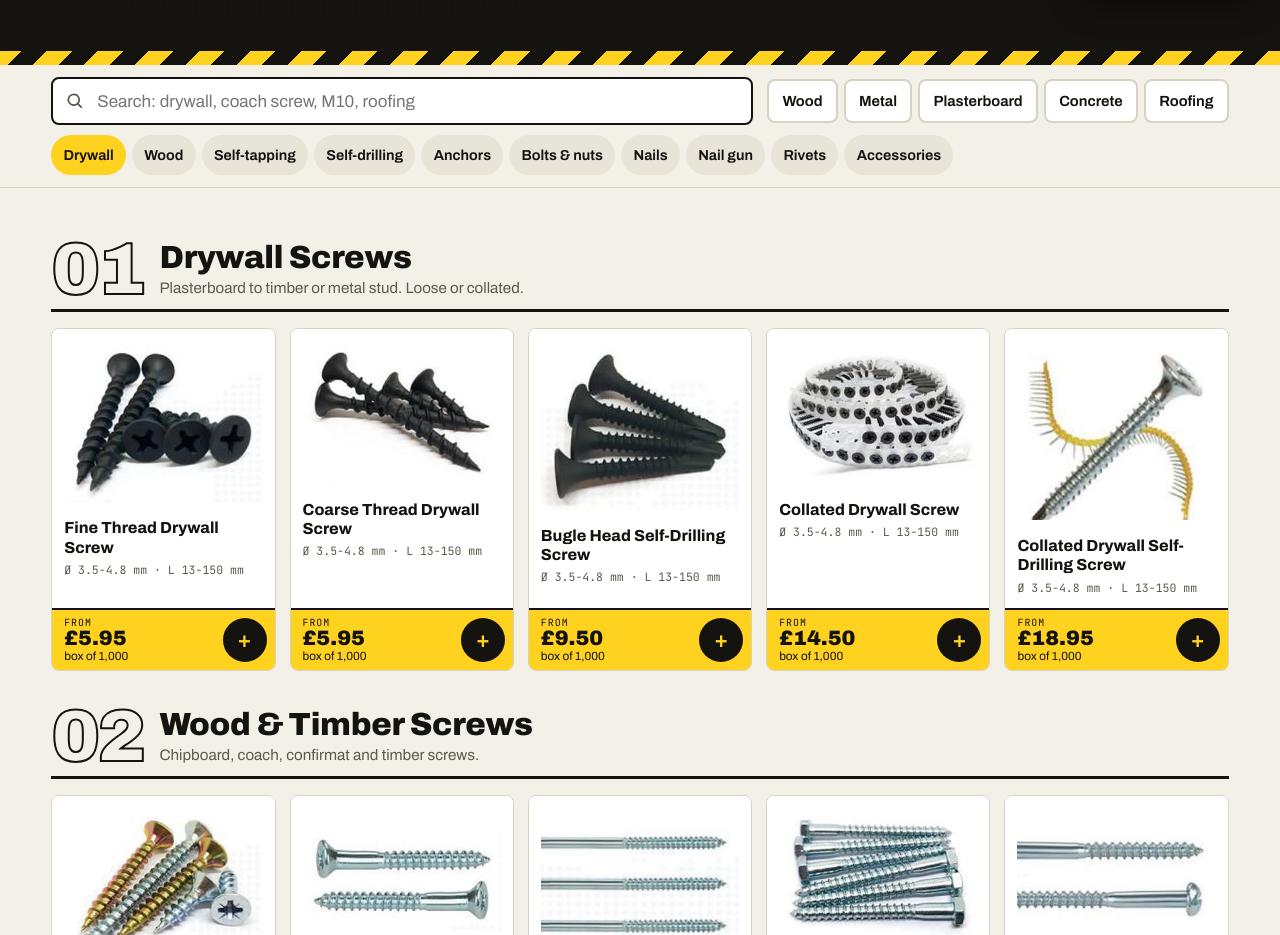
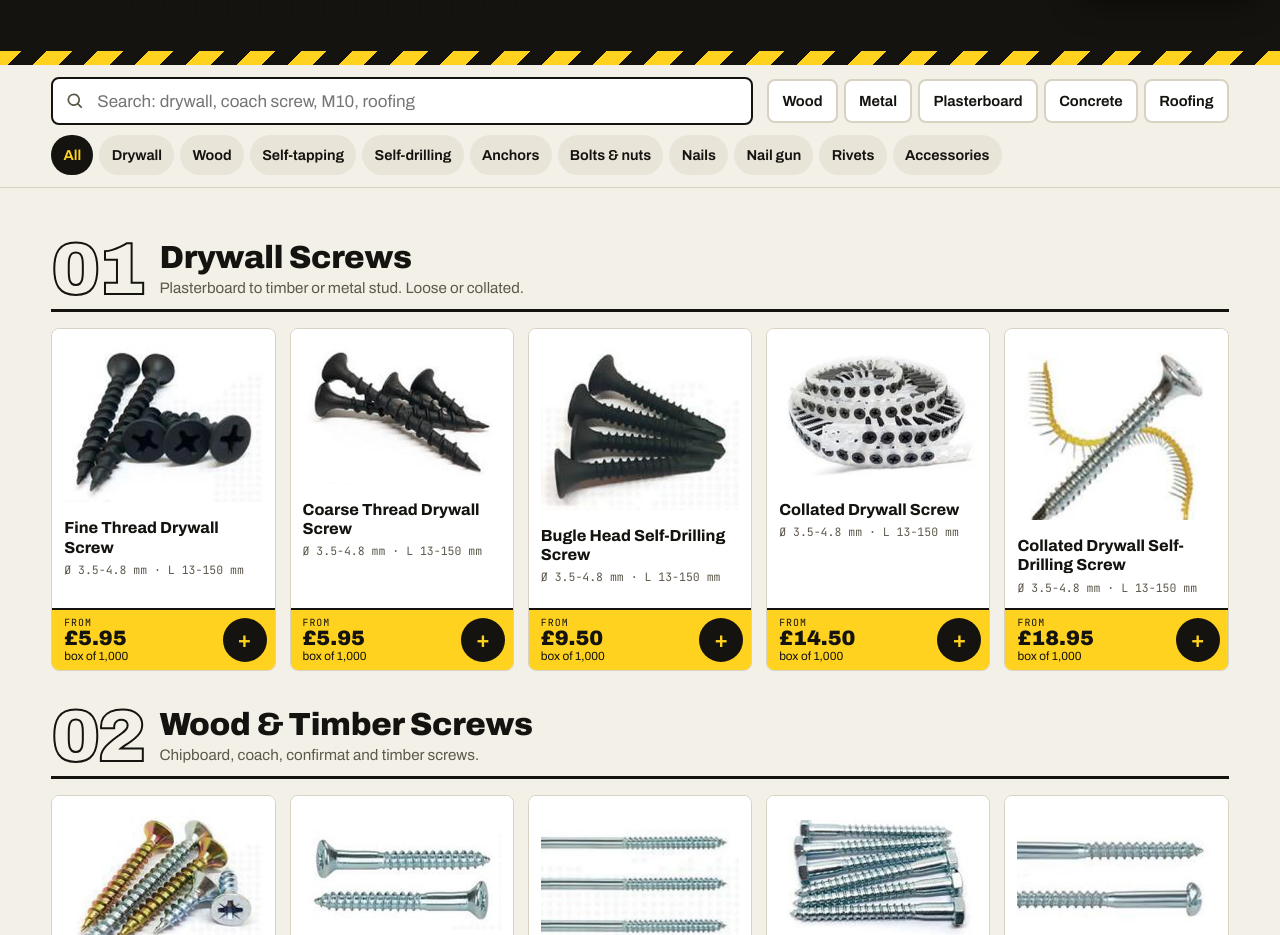
Before and after one commit to andradudan4-droid/the-screw-yard, a plain HTML site: page index.html in a window 1280 px wide. Shown: the part 782-1717 px from the top of the page. Drawn offline with Linux system fonts and the light colour scheme.

Commit message:
Aisle buttons now show only that aisle, with an All button
Co-Authored-By: Claude Fable 5.2 <noreply@anthropic.com>

```diff
--- a/css/styles.css
+++ b/css/styles.css
@@ -103,8 +103,8 @@ button, input, select, textarea { font: inherit; color: inherit; }
 .use:hover { border-color: var(--ink); }
 .use[aria-pressed="true"] { background: var(--ink); border-color: var(--ink); color: var(--hivis); }
 .chips { display: flex; flex: 1 1 100%; gap: 6px; overflow-x: auto; scrollbar-width: none; }
-.chip { flex: none; min-height: 40px; display: inline-flex; align-items: center; padding: 0 .85em; border-radius: 999px; background: var(--paper-2); text-decoration: none; font-weight: 650; font-size: .9rem; white-space: nowrap; }
-.chip[aria-current="true"] { background: var(--hivis); }
+.chip { flex: none; min-height: 40px; display: inline-flex; align-items: center; padding: 0 .85em; border-radius: 999px; background: var(--paper-2); text-decoration: none; font-weight: 650; font-size: .9rem; white-space: nowrap; border: 0; color: var(--ink); font-family: inherit; cursor: pointer; }
+.chip[aria-pressed="true"] { background: var(--ink); color: var(--hivis); }
 .chip.is-empty { opacity: .4; }
 .count { font-family: var(--f-mono); font-size: .78rem; color: var(--muted); margin: 16px 0 0; }
 .pricenote { margin: 36px 0 0; padding: 12px 14px; border-left: 4px solid var(--hivis); background: var(--paper-2); font-size: .9rem; color: var(--ink-2); max-width: 70ch; }
--- a/index.html
+++ b/index.html
@@ -13,7 +13,7 @@
   <link rel="preconnect" href="https://fonts.googleapis.com">
   <link rel="preconnect" href="https://fonts.gstatic.com" crossorigin>
   <link href="https://fonts.googleapis.com/css2?family=Archivo:wdth,wght@62..125,400..900&family=JetBrains+Mono:wght@400;600&display=swap" rel="stylesheet">
-  <link rel="stylesheet" href="/css/styles.css?v=5">
+  <link rel="stylesheet" href="/css/styles.css?v=6">
   <script type="application/ld+json">
   {"@context":"https://schema.org","@type":"HardwareStore","name":"The Screw Yard","telephone":"+447958146847","description":"Screws, nails, bolts, anchors and rivets for trade and DIY.","parentOrganization":{"@type":"Organization","name":"CMD Team Ltd"}}
   </script>
@@ -84,7 +84,7 @@
             <input id="q" type="search" placeholder="Search: drywall, coach screw, M10, roofing" autocomplete="off">
           </label>
           <div class="uses" id="uses" role="group" aria-label="What are you fixing into?"></div>
-          <div class="chips" id="chips" role="group" aria-label="Jump to an aisle"></div>
+          <div class="chips" id="chips" role="group" aria-label="Show one aisle"></div>
         </div>
         <p class="count" id="count" aria-live="polite"></p>
         <div id="results"></div>
@@ -173,6 +173,6 @@
   </dialog>
 
   <div class="toast" id="toast" role="status" aria-live="polite"></div>
-  <script type="module" src="/js/app.js?v=5"></script>
+  <script type="module" src="/js/app.js?v=6"></script>
 </body>
 </html>
--- a/js/app.js
+++ b/js/app.js
@@ -12,7 +12,14 @@ const waLink = (text) => `https://wa.me/${BRAND.whatsapp}?text=${encodeURICompon
 const countIn = (cat) => PRODUCTS.filter((p) => p.cat === cat).length;
 const reduced = () => matchMedia("(prefers-reduced-motion: reduce)").matches;
 
-const state = { q: "", use: "" };
+const state = { q: "", use: "", cat: "" };
+
+// Show one aisle (or all with ""), and bring the catalogue into view
+function showAisle(id, jump = true) {
+  state.cat = id; state.q = ""; state.use = ""; $("#q").value = "";
+  syncUses(); render();
+  if (jump) { const y = $("#yard").getBoundingClientRect().top + scrollY; scrollTo({ top: y, behavior: "instant" }); }
+}
 
 /* ---------- quote list storage ---------- */
 const KEY = "tsy-quote-v1";
@@ -28,8 +35,14 @@ $$("[data-wa-general]").forEach((a) => {
   a.target = "_blank"; a.rel = "noopener";
 });
 
-// Aisle chips: plain anchor links
-$("#chips").innerHTML = CATEGORIES.map((c) => `<a class="chip" href="#aisle-${c.id}" data-aisle="${c.id}">${esc(c.short)}</a>`).join("");
+// Aisle chips: each one shows just that aisle
+$("#chips").innerHTML = `<button class="chip" type="button" data-aisle="">All</button>` +
+  CATEGORIES.map((c) => `<button class="chip" type="button" data-aisle="${c.id}">${esc(c.short)}</button>`).join("");
+$("#chips").addEventListener("click", (e) => {
+  const b = e.target.closest("[data-aisle]"); if (!b) return;
+  showAisle(b.dataset.aisle, false);
+  scrollTo({ top: Math.min(scrollY, $("#yard").getBoundingClientRect().top + scrollY), behavior: "instant" });
+});
 
 // Stock board: one row per aisle (hero on desktop, sheet on phones)
 $$("[data-board]").forEach((ul) => {
@@ -49,8 +62,7 @@ $$("[data-board]").forEach((ul) => {
   ul.addEventListener("click", (e) => {
     const b = e.target.closest("[data-row]"); if (!b) return;
     $("#aisles-sheet").open && $("#aisles-sheet").close();
-    if (state.q || state.use) { state.q = ""; state.use = ""; $("#q").value = ""; syncUses(); render(); }
-    $(`#aisle-${b.dataset.row}`)?.scrollIntoView({ behavior: reduced() ? "auto" : "smooth" });
+    showAisle(b.dataset.row);
   });
 });
 
@@ -61,7 +73,7 @@ $("#uses").addEventListener("click", (e) => {
   const b = e.target.closest("[data-use]"); if (!b) return;
   state.use = state.use === b.dataset.use ? "" : b.dataset.use; syncUses(); render();
 });
-let t; $("#q").addEventListener("input", (e) => { clearTimeout(t); t = setTimeout(() => { state.q = e.target.value; render(); }, 120); });
+let t; $("#q").addEventListener("input", (e) => { clearTimeout(t); t = setTimeout(() => { state.q = e.target.value; if (state.q.trim()) state.cat = ""; render(); }, 120); });
 
 /* ---------- render ---------- */
 function matches(p) {
@@ -89,14 +101,13 @@ function bin(p) {
   </li>`;
 }
 
-let spy;
 function render() {
-  const list = PRODUCTS.filter(matches);
-  const shown = new Set();
+  const all = PRODUCTS.filter(matches);
+  const shown = new Set(all.map((p) => p.cat));
+  const list = state.cat ? all.filter((p) => p.cat === state.cat) : all;
   $("#results").innerHTML = CATEGORIES.map((c, i) => {
     const items = list.filter((p) => p.cat === c.id);
     if (!items.length) return "";
-    shown.add(c.id);
     return `<section class="aisle" id="aisle-${c.id}" aria-labelledby="t-${c.id}">
       <header class="aisle__head"><span class="aisle__no" aria-hidden="true">${pad(i + 1)}</span>
         <h2 class="aisle__title" id="t-${c.id}">${esc(c.name)}</h2><p class="aisle__blurb">${esc(c.blurb)}</p></header>
@@ -105,19 +116,12 @@ function render() {
   const filtered = state.q.trim() || state.use;
   $("#count").textContent = filtered ? `${list.length} of ${PRODUCTS.length} products match` : "";
   $("#empty").hidden = list.length > 0;
-  $$("[data-aisle]").forEach((a) => a.classList.toggle("is-empty", !shown.has(a.dataset.aisle)));
-
-  // Scroll spy: highlight the aisle you are in
-  spy?.disconnect();
-  spy = new IntersectionObserver((entries) => {
-    for (const en of entries) if (en.isIntersecting) setCurrent(en.target.id.replace("aisle-", ""));
-  }, { rootMargin: "-25% 0px -70% 0px" });
-  $$(".aisle").forEach((s) => spy.observe(s));
-}
-function setCurrent(id) {
-  $$("[data-aisle]").forEach((a) => a.setAttribute("aria-current", String(a.dataset.aisle === id)));
-  const chip = $(`#chips [data-aisle="${id}"]`), row = $("#chips");
-  if (chip && row.clientWidth) row.scrollTo({ left: chip.offsetLeft - row.clientWidth / 2 + chip.clientWidth / 2, behavior: reduced() ? "auto" : "smooth" });
+  $$("[data-aisle]").forEach((a) => {
+    a.classList.toggle("is-empty", !!a.dataset.aisle && !shown.has(a.dataset.aisle));
+    a.setAttribute("aria-pressed", String(a.dataset.aisle === state.cat));
+  });
+  const chip = $(`#chips [data-aisle="${state.cat}"]`), row = $("#chips");
+  if (chip && row.clientWidth) row.scrollTo({ left: chip.offsetLeft - row.clientWidth / 2 + chip.clientWidth / 2, behavior: "instant" });
 }
 
 $("#results").addEventListener("click", (e) => {
@@ -208,7 +212,7 @@ const adlg = $("#aisles-sheet");
 $("[data-aisles-open]").addEventListener("click", () => adlg.showModal());
 adlg.addEventListener("click", (e) => { if (e.target === adlg || e.target.closest("[data-close]")) adlg.close(); });
 $("[data-search-focus]").addEventListener("click", () => {
-  $("#yard").scrollIntoView({ behavior: "auto" });
+  $("#yard").scrollIntoView({ behavior: "instant" });
   $("#q").focus();
 });
 
```
